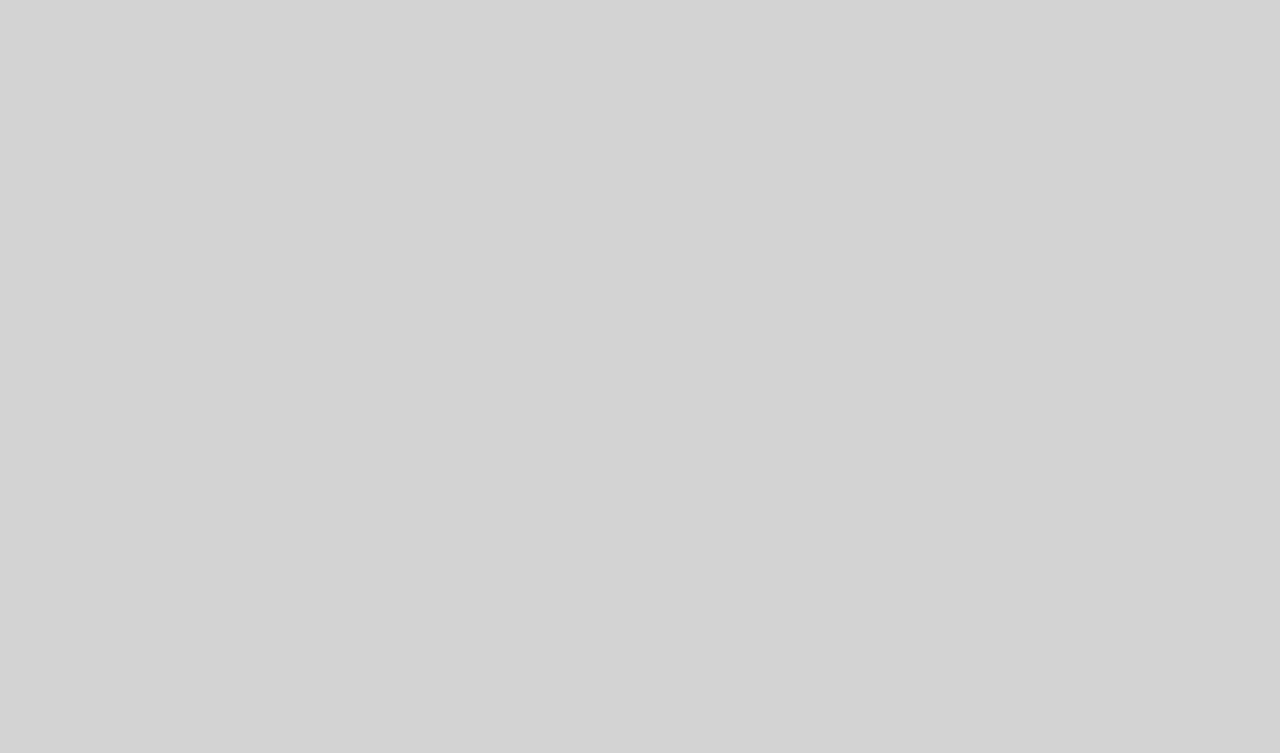
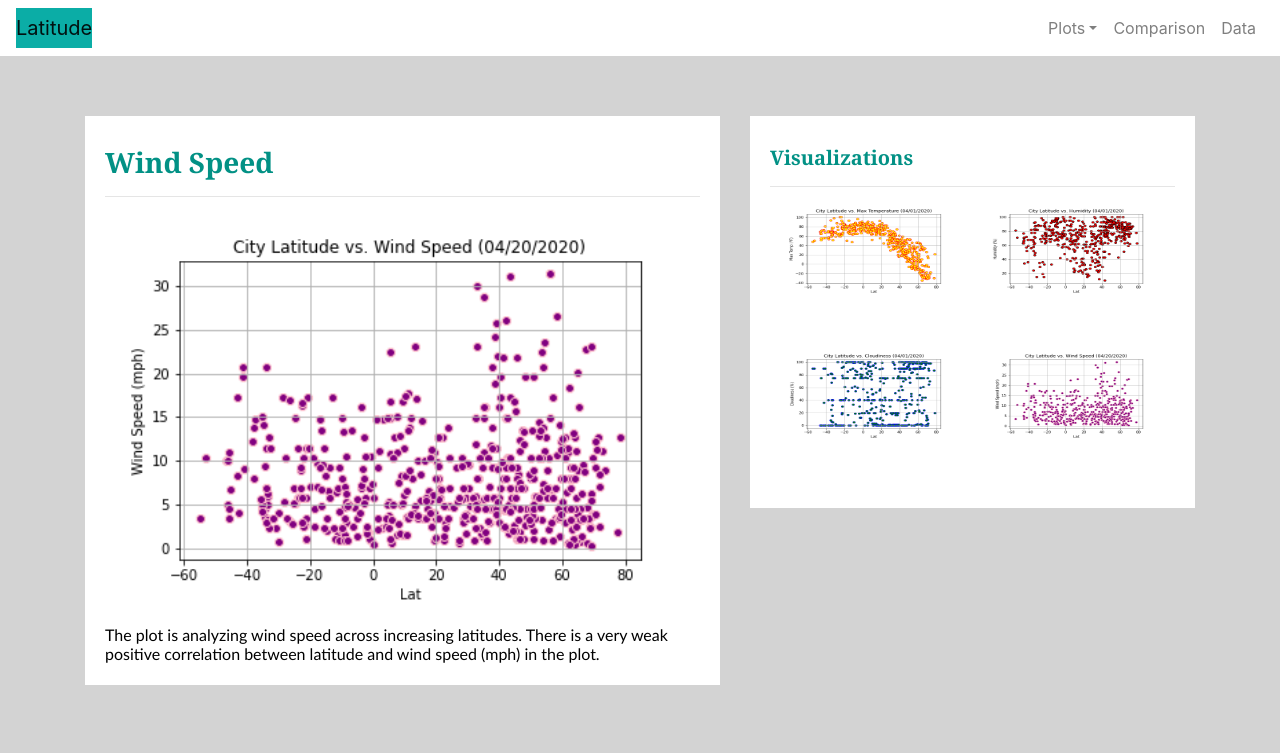
Before and after one commit to Steff-C/Web-Design-Challenge, a plain HTML site: page windspeed.html in a window 1280 px wide. Drawn offline with nearby package versions, Linux system fonts and the light colour scheme.

Commit message:
updates to the four visualization pages

```diff
--- a/style.css
+++ b/style.css
@@ -8,7 +8,7 @@ body{
 }
 
  /* Navbar */
-  .navbar {
+  .navbar .navbardropdown {
     max-height: auto;
 }
   .navigation .btn-success {
--- a/windspeed.html
+++ b/windspeed.html
@@ -9,3 +9,93 @@
     <link rel="stylesheet" type="text/css" href="style.css">
     <title>Wind Speed Page</title>
 </head>
+
+<!-- Navigation  -->
+<div class="navigation">
+    <nav class="navbar navbar-expand-lg navbar-light">
+      <a class="navbar-brand" style="background-color: #0BADA6;" href="index.html">Latitude</a>
+      <button class="navbar-toggler  border border-white" type="button" data-toggle="collapse" data-target="#navbarNavDropdown"
+         aria-controls="navbarNavDropdown" aria-expanded="false" aria-label="Toggle navigation">
+         <span class="navbar-toggler-icon"></span>
+       </button>
+       <div class="collapse navbar-collapse" id="navbarNavDropdown">
+         <ul class="navbar-nav ml-auto">
+           <li class="nav-item dropdown">
+               <a class="nav-link dropdown-toggle" href="#" id="navbarDropdownMenuLink" data-toggle="dropdown" aria-haspopup="true" aria-expanded="false"> Plots</a>
+              <div class="dropdown-menu" aria-labelledby="navbarDropdownMenuLink">
+               <a class="dropdown-item active" href="maxtemp.html">Max Temperature</a>
+               <a class="dropdown-item" href="humidity.html">Humidity</a>
+               <a class="dropdown-item" href="cloudiness.html">Cloudiness</a>
+               <a class="dropdown-item" href="windspeed.html">Wind Speed</a>
+              </div>
+          </li>
+          <li class="nav-item">
+               <a class="nav-link" href="comparison.html">Comparison</a>
+          </li>
+          <li class="nav-item">
+                <a class="nav-link" href="data.html">Data</a>
+          </li>
+        </ul>
+      </div>
+    </nav>
+  </div>
+
+<!-- Content -->
+  <div class="container">
+  <div class="row">
+  <div class="col-lg-7 col-md-12">
+
+<!-- Left box  -->
+  <div class="box" style="padding-bottom: 5px;">
+          <h3 class="title">Wind Speed</h3>
+          <hr>
+          <img src="Resources/images/City Latitude vs. Wind Speed.png" alt="Wind Speed Graph">
+          <p><h6>The plot is analyzing wind speed across increasing latitudes. There is a very weak positive correlation between latitude and wind speed (mph) in the plot.</h6></p>
+  </div>
+  </div>
+   <div class="col-lg-5 col-md-12">
+
+<!-- Right Box -->
+   <div class="box">
+           <h5 class="title">Visualizations</h5>
+          <hr>
+          <div class="container">
+            <div class="row" style="padding-bottom: 30px;">
+              <div class="col-6">
+                <a href="windspeed.html">
+                  <img class="panel active" src="Resources/images/City Latitude vs. Temperature Plot.png" alt="Max Temperature Image">
+                </a>
+              </div>
+              <div class="col-6">
+                <a href="humidity.html">
+                  <img class="panel" src="Resources/images/City Latitude vs. Humidity.png" alt="Humidity Graph">
+                </a>
+              </div>
+            </div>
+            <div class="row" style="padding-bottom: 30px;">
+              <div class="col-6">
+                <a href="cloudiness.html">
+                  <img class="panel" src="Resources/images/City Latitude vs. Cloudiness.png" alt="Cloudiness Graph">
+                </a>
+              </div>
+              <div class="col-6">
+                <a href="windspeed.html">
+                  <img class="panel" src="Resources/images/City Latitude vs. Wind Speed.png" alt="Wind Speed Graph">
+                </a>
+              </div>
+            </div>
+          </div>
+        </div>
+      </div>
+    </div>
+  </div>
+
+  <!-- Bootstrap JAVA -->
+  <script src="https://code.jquery.com/jquery-3.2.1.slim.min.js" integrity="sha384-KJ3o2DKtIkvYIK3UENzmM7KCkRr/rE9/Qpg6aAZGJwFDMVNA/GpGFF93hXpG5KkN"
+    crossorigin="anonymous"></script>
+  <script src="https://cdnjs.cloudflare.com/ajax/libs/popper.js/1.12.9/umd/popper.min.js" integrity="sha384-ApNbgh9B+Y1QKtv3Rn7W3mgPxhU9K/ScQsAP7hUibX39j7fakFPskvXusvfa0b4Q"
+    crossorigin="anonymous"></script>
+  <script src="https://maxcdn.bootstrapcdn.com/bootstrap/4.0.0/js/bootstrap.min.js" integrity="sha384-JZR6Spejh4U02d8jOt6vLEHfe/JQGiRRSQQxSfFWpi1MquVdAyjUar5+76PVCmYl"
+    crossorigin="anonymous"></script>
+</body>
+</html>
```
Also changed, not shown: cloudiness.html (+2 -2 lines), humidity.html (+2 -2 lines), index.html (+21 -16 lines), maxtemp.html (+1 -1 lines).
